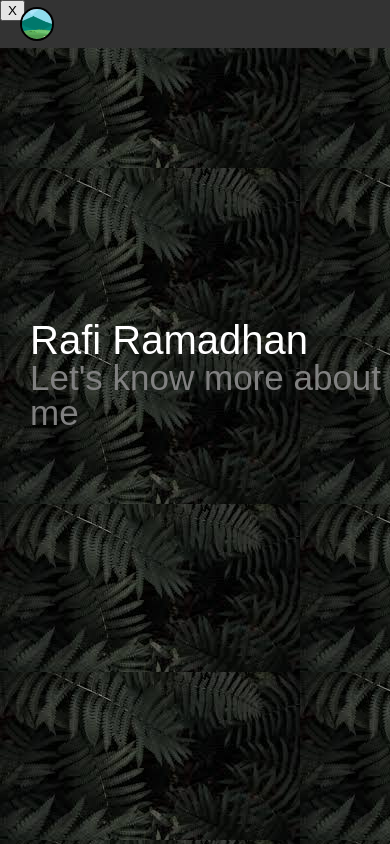
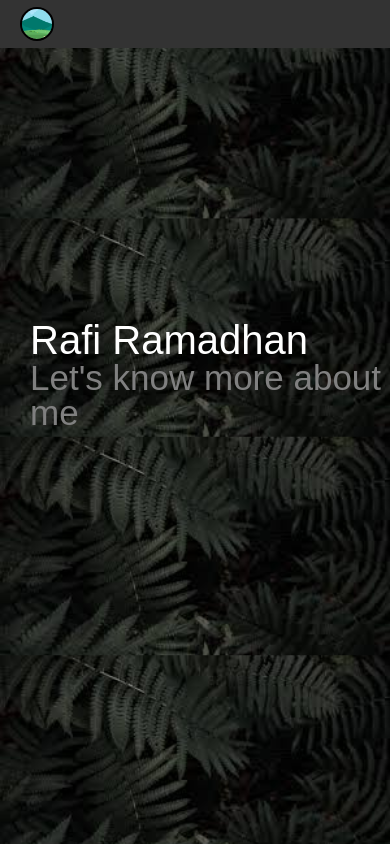
Before and after one commit to RafiRamadhan0910/vue, a Vue app: page / in a window 390 px wide. Built offline with nearby package versions, Linux system fonts and the light colour scheme.

Commit message:
Update mainStyle.css

```diff
--- a/public/mainStyle.css
+++ b/public/mainStyle.css
@@ -119,7 +119,19 @@ body{
 	color: black;
 }
 
-@media screen and (max-width: 500px) {
+button {
+	display: none;
+	opacity: 0%;
+}
+
+@media screen and (max-width: 580px) {
+	button {
+		position: absolute;
+		left: 150px;
+		top: 10px;
+
+	}
+
 	.sidebar {
 		width: 100%;
 		height: 3rem;
@@ -145,9 +157,13 @@ body{
 	}
 
 	.social-media, ul, .username {
+		display: none;
 		opacity: 0%;
 	}
-	body {
-		background-size: auto;
+}
+
+@media screen and (max-width:  450px) {
+	.main {
+		font-size: 20px;
 	}
 }
```
